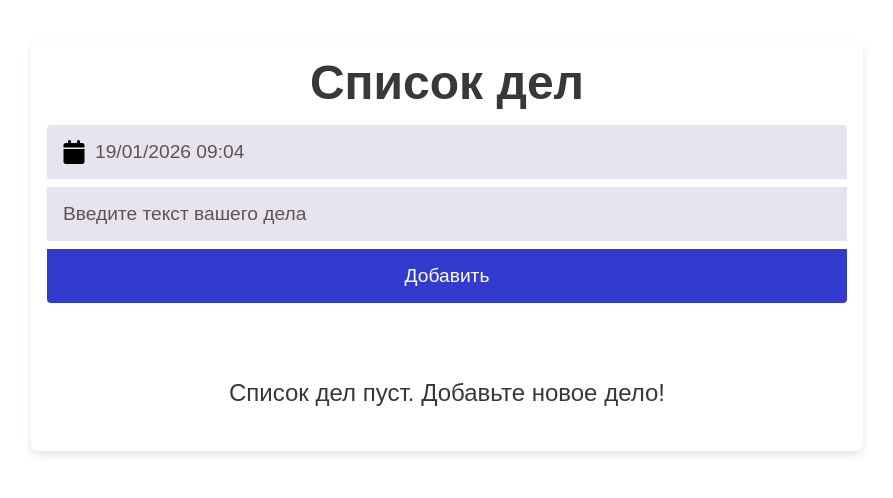
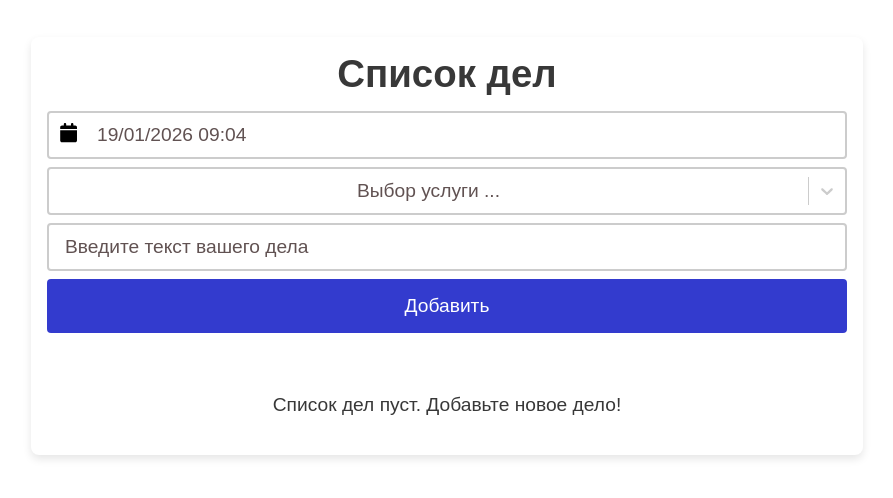
Before and after one commit to Dmitriys-K/Main, a React (Vite) app in the folder TodoReact/: page / in a window 1280 px wide. Shown: the part 154-652 px from the top of the page, without its empty margins (193-1086 px from the left). Built offline with nearby package versions, Linux system fonts and the light colour scheme.

Commit message:
add select

```diff
--- a/TodoReact/package.json
+++ b/TodoReact/package.json
@@ -14,6 +14,7 @@
     "react": "^19.2.0",
     "react-datepicker": "^9.0.0",
     "react-dom": "^19.2.0",
+    "react-select": "^5.10.2",
     "uuid": "^13.0.0"
   },
   "devDependencies": {
--- a/TodoReact/src/App.css
+++ b/TodoReact/src/App.css
@@ -7,6 +7,9 @@
   --primary-hover: #2f328e;
   --text: #383838;
   --muted: #615252;
+  --border: 2px solid hsl(0, 0%, 80%);
+  --fontSize: 1.2rem;
+  --fontSizeTitle: 1.5rem;
 }
 
 #root {
@@ -27,13 +30,14 @@
   border-radius: 8px;
   width: 100%;
   max-width: 800px;
-  display: flex ;
+  display: flex;
   flex-direction: column;
   align-items: center;
   padding: 1rem;
   box-shadow: 0 4px 8px rgba(0, 0, 0, 0.1);
-  background-color : var(--bg);
+  background-color: var(--bg);
   color: var(--text);
+  font-size: var(--fontSize);
 }
 
 .TodoApp h1 {
@@ -54,7 +58,7 @@
   width: 100%;
   gap: 0.5rem;
   border-radius: 4px;
-  overflow: hidden;
+  /* overflow: hidden; */
 
 }
 
@@ -67,9 +71,11 @@
   gap: 8px;
 
 }
+
 .title-h3 {
+  font-size: var(--fontSizeTitle);
   text-align: left;
-  margin: 1rem 0 0.5rem 0;
+  margin: 1rem 0 0 0;
   color: var(--text);
 }
 
@@ -80,7 +86,7 @@
   text-align: left;
   align-items: center;
   gap: 12px;
-  padding: 8px;
+  padding: 4px;
   position: relative;
   background: var(--card-bg);
   border-radius: 4px;
@@ -108,10 +114,18 @@
   right: 4px;
 }
 
+.todoTextContainer {
+  flex: 1 1 0;
+  min-width: 0;
+  display: flex;
+  flex-direction: column;
+  align-items: flex-start;
+}
+
 .todoText {
 
-  flex: 1 1 0;
-  min-width: 0;
+  /* flex: 1 1 0; */
+  /* min-width: 0; */
   white-space: normal;
   overflow-wrap: anywhere;
   word-break: break-word;
@@ -122,7 +136,12 @@
 }
 
 
-
+.todoPriority {
+  font-weight: bold;
+  font-style: italic;
+  color: var(--primary-hover);
+  font-size: 1rem;
+}
 .TodoApp label {
   display: flex;
   align-items: center;
@@ -131,11 +150,13 @@
 
 .datePicker {
   width: 100%;
-  padding: 1rem 3rem !important;
+  min-height: 48px;
+  padding: 0 3rem !important;
   font-size: 1.2rem;
-  border: none;
+  border: var(--border);
+  border-radius: 4px;
   outline: none;
-  background:var(--card-bg) !important;
+  background: var(--bg) !important;
   color: var(--muted) !important;
   box-sizing: border-box;
   cursor: pointer;
@@ -154,16 +175,18 @@
 .large-calendar .react-datepicker__header {
   padding: 14px 12px;
 }
+
 .large-calendar .react-datepicker__current-month {
   font-size: 1.4rem;
   /* margin-bottom: 8px; */
 }
+
 .large-calendar .react-datepicker__navigation {
   top: 14px;
   right: 100px;
 }
 
-.large-calendar .react-datepicker__time-container .react-datepicker__time  ul.react-datepicker__time-list li {
+.large-calendar .react-datepicker__time-container .react-datepicker__time ul.react-datepicker__time-list li {
   padding: 8px 12px;
   font-size: 1.4rem;
 }
@@ -178,19 +201,21 @@ width: 100px;
 
 }
 
- .large-calendar .react-datepicker__time-box  {
+.large-calendar .react-datepicker__time-box {
   width: 100px;
 }
 
 
 .todoInput {
+  min-height: 48px;
   flex: 1;
   box-sizing: border-box;
-  padding: 1rem 1rem;
-  font-size: 1.2rem;
-  border: none;
+  padding: 0 1rem;
+  font-size: var(--fontSize);
+  border: var(--border);
+  border-radius: 4px;
   outline: none;
-  background: var(--card-bg);
+  /* background: var(--card-bg); */
   color: var(--text);
   cursor: pointer;
 }
@@ -201,7 +226,7 @@ width: 100px;
 
 
 .todoInput:hover {
-  background-color: #e0dcdc;
+  border-color: var(--primary);
 }
 
 
@@ -217,6 +242,7 @@ width: 100px;
   justify-content: center;
   color: white;
   background-color: var(--primary);
+  border-radius: 4px;
 }
 
 @media (hover: hover) and (pointer: fine) {
--- a/TodoReact/src/App.tsx
+++ b/TodoReact/src/App.tsx
@@ -3,12 +3,16 @@ import DatePicker from 'react-datepicker';
 import { subDays } from 'date-fns';
 import {ru} from 'date-fns/locale';
 import 'react-datepicker/dist/react-datepicker.css';
+
 import { v4 as uuidv4 } from 'uuid';
 import './App.css'
+import {SelectComponent} from './componenets/Select/Select';
+import type { Option } from './componenets/Select/Select';
 
 export interface Todo {
   id: string
   text: string
+  priority: Option | null
   completed: boolean
   date?: Date | null
 }
@@ -26,9 +30,19 @@ function App() {
       return [];
     }
   })
+  const options: Option[] = [
+    { value: 'Макияж', label: 'Макияж' },
+    { value: 'Макияж и укладка', label: 'Макияж и укладка' },
+    { value: 'Брови', label: 'Брови' },
+    { value: 'Брови и ресницы', label: 'Брови и ресницы' },
+    { value: 'Ресницы', label: 'Ресницы' },
+  ];
+
   const [text, setText] = useState<string>('')
   const [date, setDate] = useState<string>(new Date().toISOString())
-  // const[calendarOpen, setCalendarOpen] = useState<boolean>(false);
+  const [selectedOption, setSelectedOption] = useState<Option | null>(null);
+
+
 
 
   const addTodoHandler = () => {
@@ -45,6 +59,7 @@ function App() {
     const newTodo: Todo = {
       id: uuidv4(),
       text: text.trim(),
+      priority: selectedOption,
       completed: false,
       date: dateObj
     };
@@ -88,16 +103,39 @@ function App() {
   }, {});
 
 
-  const sortedGroupedTodos = Object.keys(groupedTodos).sort((a, b) => {
-    const dateA = a === 'no-date' ? new Date(0) : new Date(a.split('.').reverse().join(','));
-    const dateB = b === 'no-date' ? new Date(0) : new Date(b.split('.').reverse().join(','));
+  // const sortedGroupedTodos = Object.keys(groupedTodos).sort((a, b) => {
+
+  //   const dateA = a === 'no-date' ? new Date(0) : new Date(a.split('.').reverse().join(','));
+  //   const dateB = b === 'no-date' ? new Date(0) : new Date(b.split('.').reverse().join(','));
+
+  //   return dateA.getTime() - dateB.getTime();
+  // }).reduce<Record<string, Todo[]>>((acc, key) => {
+  //   acc[key] = groupedTodos[key];
+  //   return acc;
+  // }, {});
+const sortedGroupedTodos = Object.keys(groupedTodos)
+  .sort((a, b) => {
+    const parse = (s: string) => {
+      if (s === 'no-date') return new Date(0);
+      const [dStr, mStr, yStr] = s.split('.');
+      const d = Number(dStr);
+      const m = Number(mStr);
+      const y = Number(yStr);
+
+
+      if (!Number.isFinite(d) || !Number.isFinite(m) || !Number.isFinite(y)) return new Date(0);
+      return new Date(y, m - 1, d);
+    };
+
+    const dateA = parse(a);
+    const dateB = parse(b);
 
     return dateA.getTime() - dateB.getTime();
-  }).reduce<Record<string, Todo[]>>((acc, key) => {
+  })
+  .reduce<Record<string, Todo[]>>((acc, key) => {
     acc[key] = groupedTodos[key];
     return acc;
   }, {});
-
 
 
 
@@ -106,8 +144,9 @@ function App() {
     <div className="TodoApp">
       <h1>Список дел</h1>
       <div className='todoInputContainer'>
+
+
         <DatePicker
-
           selected={date ? new Date(date) : null}
           onChange={(date) => setDate(date ? date.toISOString() : '')}
           className='datePicker'
@@ -124,6 +163,12 @@ function App() {
           //  inputProps={{ readOnly: true, inputMode: 'none' }}
           customInputRef=''
 />
+   <SelectComponent
+          options={options}
+          value={selectedOption}
+          onChange={setSelectedOption}
+
+        />
 
         <input
           className='todoInput'
@@ -162,7 +207,10 @@ function App() {
                 <li className={`todoItem ${todo.completed ? 'completed' : ''}`} key={todo.id}>
                   <span className='todoDate'>{todo.date ? `${todo.date.getHours() < 10 ? `0${todo.date.getHours()}` : todo.date.getHours()}:${todo.date.getMinutes() < 10 ? `0${todo.date.getMinutes()}` : todo.date.getMinutes()}` : 'no time'}</span>
                   <input className="todoCheckbox" type="checkbox" checked={todo.completed} onChange={() => toggleTodoHandler(todo.id)} />
-                  <span className={`todoText ${todo.completed ? 'completed' : ''}`}>{todo.text}</span>
+                  <div className='todoTextContainer'>
+                    <span className="todoPriority">{todo.priority ? `${todo.priority.label} ` : ''}</span>
+                      <span className={`todoText ${todo.completed ? 'completed' : ''}`}>{todo.text}</span>
+                  </div>
                   <span style={{ color: 'red', cursor: 'pointer', fontSize: '32px' }} onClick={() => removeTodoHandler(todo.id)}>&times;</span>
                 </li>
               ))}
--- /dev/null
+++ b/TodoReact/src/componenets/Select/Select.tsx
@@ -0,0 +1,27 @@
+import React from 'react';
+import Select from 'react-select';
+// import { v4 as uuidv4 } from 'uuid';
+import './select.css';
+
+export type Option = {
+  value: string;
+  label: string;
+};
+
+export const SelectComponent: React.FC<{
+  options: Option[];
+  value: Option | null;
+  onChange: (option: Option | null) => void;
+}> = ({ options, value, onChange }) => {
+  return (
+    <Select
+    isClearable
+      options={options}
+      value={value}
+      onChange={onChange}
+      className="select"
+      classNamePrefix="select"
+      placeholder="Выбор услуги ..."
+    />
+  );
+};
--- /dev/null
+++ b/TodoReact/src/componenets/Select/select.css
@@ -0,0 +1,32 @@
+
+.select__control {
+  background-color: var(--bg )!important;
+  border: var(--border) !important;
+min-height: 48px!important;
+    /* color: var(--text)!important; */
+}
+
+.select__menu {
+  background-color: var(--bg )!important;
+  color: var(--text)!important;
+}
+
+.select__option--is-focused {
+  background: #216ba5!important;
+    color: #fff !important;
+}
+
+.select__option--is-selected {
+  background: #e6f0ff !important;
+  color: #216ba5!important;
+}
+
+.select__placeholder {
+  color: var(--muted)!important;
+
+}
+
+.select__single-value  {
+  color: var(--text)!important;
+  text-align: start !important;
+}
```
Also changed, not shown: 1 other file (tests, documents, lock files or other folders). Lines whose indentation alone changed are shown as unchanged.
